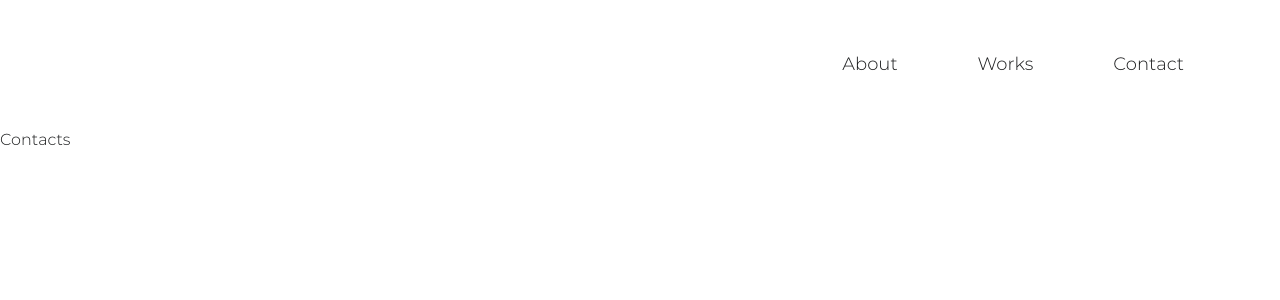
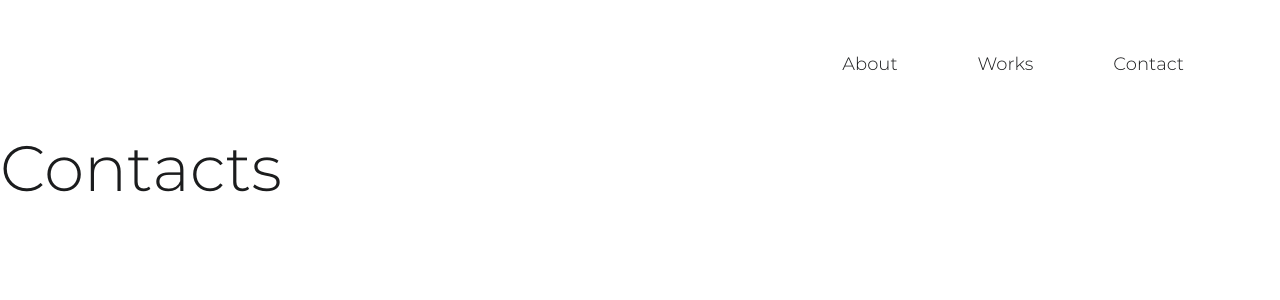
Before and after one commit to harrysoer/portfolio-nics-ab, a Next.js app: page /contacts in a window 1280 px wide. Shown: the top 300 px of the page. Built offline with nearby package versions, Linux system fonts and the light colour scheme.

Commit message:
added a common page title

```diff
--- /dev/null
+++ b/components/PageTitle/index.tsx
@@ -0,0 +1,35 @@
+import { motion } from "framer-motion";
+
+type Props = {
+  content: string
+}
+
+const PageTitle = ({ content }: Props) => {
+  return (
+    <motion.div
+      initial="hidden"
+      animate="show"
+      variants={titleVariants}
+      className="capitalize leading-tight lg:text-6xl"
+    >
+      {content}
+    </motion.div>
+  )
+}
+
+export default PageTitle
+
+
+const titleVariants = {
+  hidden: {
+    x: -15,
+    opacity: 0,
+  },
+  show: {
+    x: 0,
+    opacity: 1,
+    transition: {
+      duration: 1
+    }
+  }
+}
--- a/pages/about/index.tsx
+++ b/pages/about/index.tsx
@@ -1,4 +1,5 @@
 import Head from "next/head";
+import PageTitle from "components/PageTitle";
 
 const about = () => {
 
@@ -8,8 +9,8 @@ const about = () => {
         <title>Nics - About</title>
         <link rel="icon" href="/favicon.ico" />
       </Head>
-      <div>
-        <h1>About</h1>
+      <div className="lg:px-56">
+        <PageTitle content="About" />
       </div>
     </>
   )
--- a/pages/contacts/index.tsx
+++ b/pages/contacts/index.tsx
@@ -1,4 +1,5 @@
 import Head from "next/head";
+import PageTitle from "components/PageTitle";
 
 const contacts = () => {
   return (
@@ -8,7 +9,7 @@ const contacts = () => {
         <link rel="icon" href="/favicon.ico" />
       </Head>
       <div>
-        <h1>Contacts</h1>
+        <PageTitle content="Contacts" />
       </div>
     </>
   )
--- a/pages/works/index.tsx
+++ b/pages/works/index.tsx
@@ -1,4 +1,5 @@
 import Head from "next/head";
+import PageTitle from "components/PageTitle";
 
 const works = () => {
   return (
@@ -7,8 +8,8 @@ const works = () => {
         <title>Nics - Works</title>
         <link rel="icon" href="/favicon.ico" />
       </Head>
-      <div >
-        <h1>Works</h1>
+      <div>
+        <PageTitle content="Works" />
       </div>
     </>
   )
```
